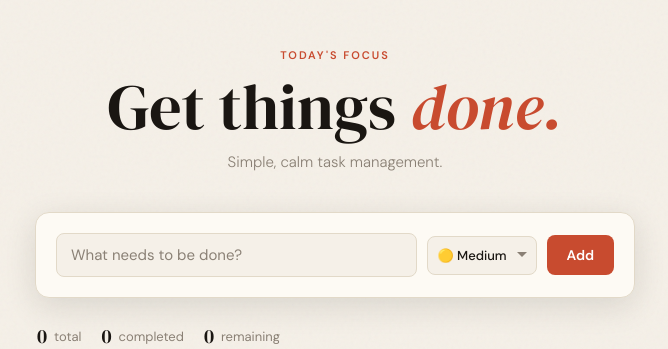
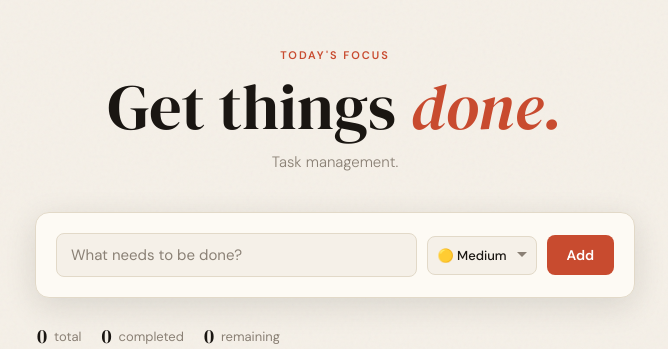
Before and after one commit to gorozia0709/devops-HW1, a Flask app: page / in a window 1280 px wide. Shown: the top 349 px of the page, without its empty margins (305-973 px from the left). Run offline with Flask 3, Linux system fonts and the light colour scheme; data that the repository does not hold is empty.

```diff
--- a/app/templates/index.html
+++ b/app/templates/index.html
@@ -375,7 +375,7 @@
   <header>
     <p class="eyebrow">Today's Focus</p>
     <h1>Get things <em>done.</em></h1>
-    <p class="subtitle">Simple, calm task management.</p>
+    <p class="subtitle">Task management.</p>
   </header>
 
   <main>
```
